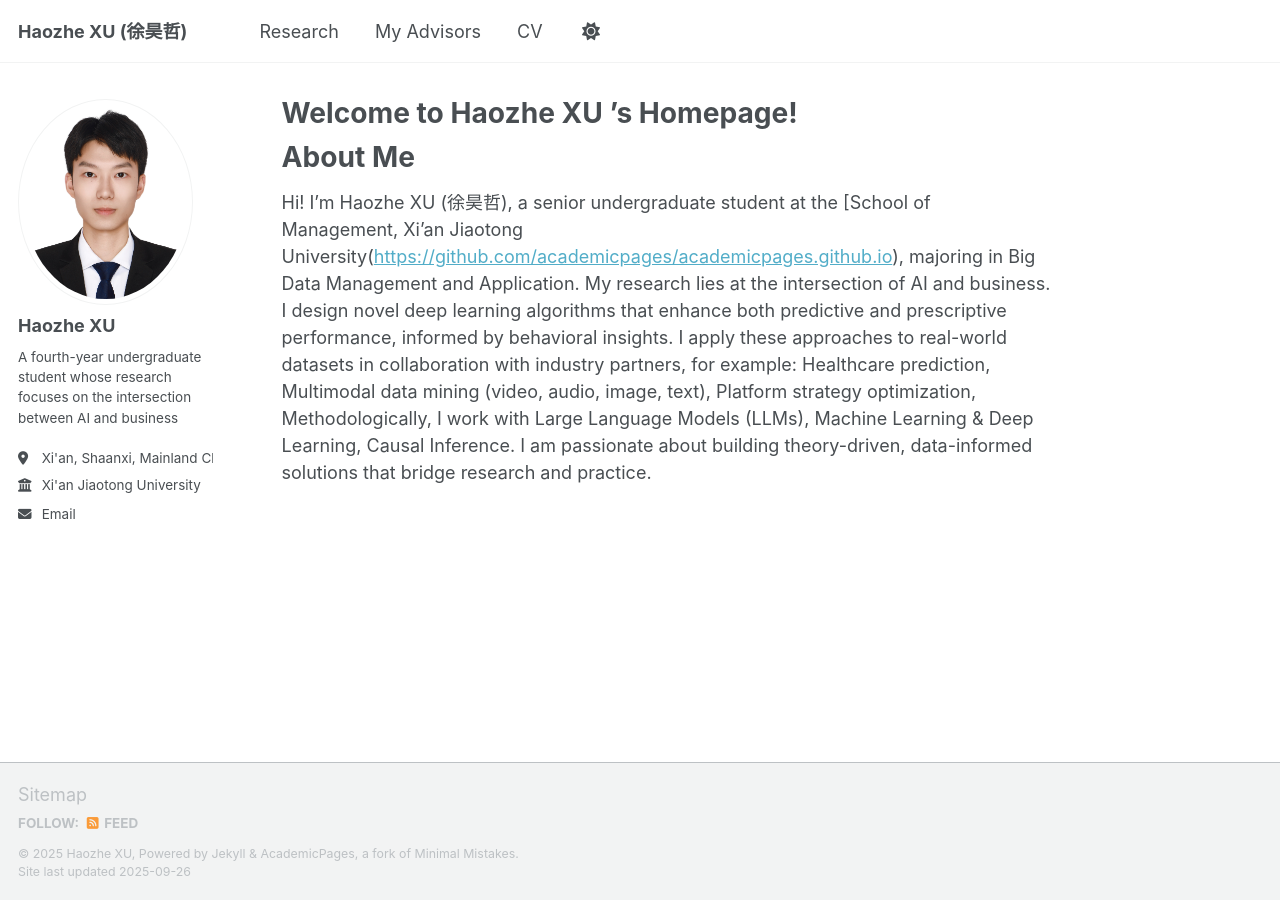
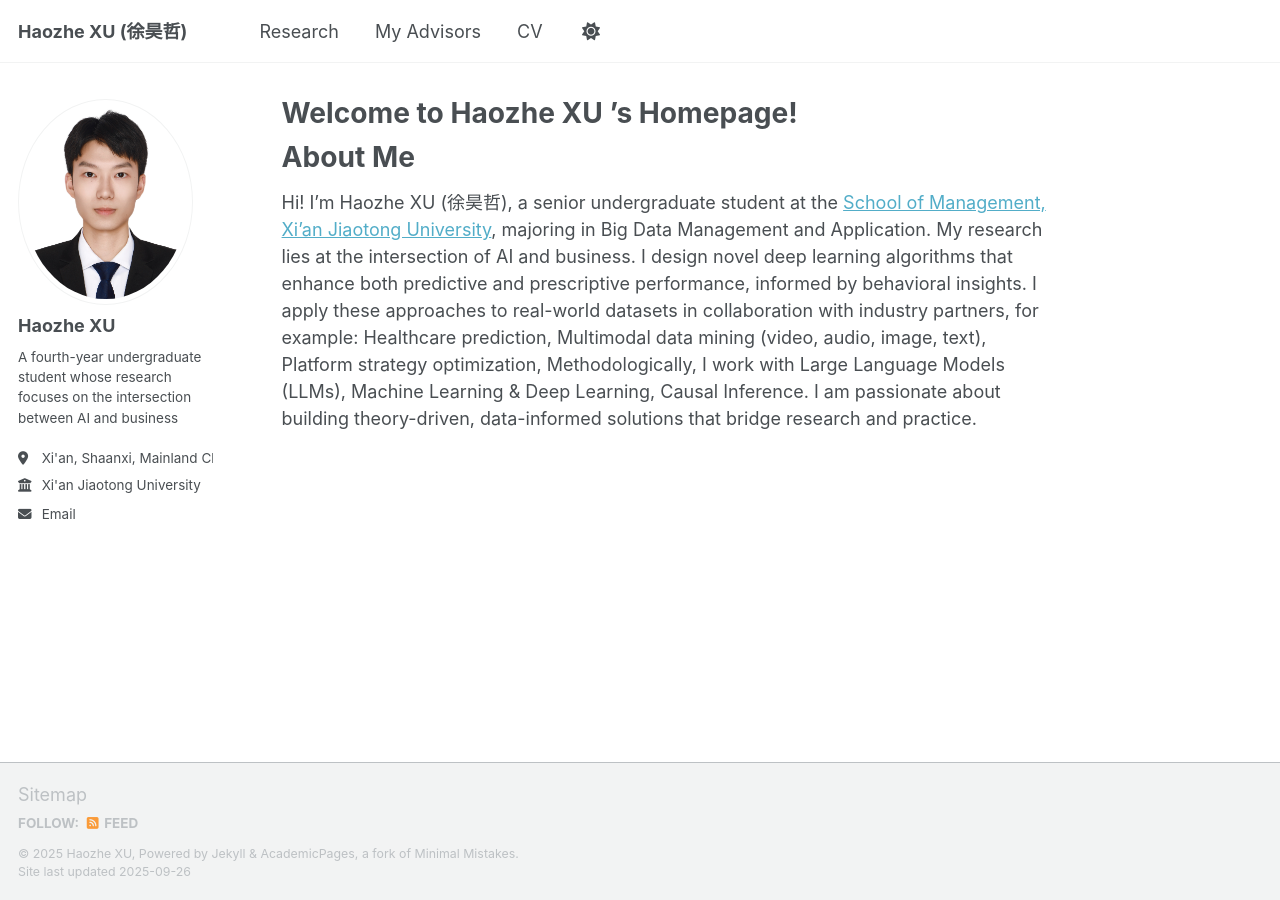
Before and after one commit to XuHaozhe0204/XuHaozhe0204.github.io, a Jekyll site: the page built from _pages/about.md, in a window 1280 px wide. Built offline with Jekyll 4.4.1, drawn with Linux system fonts in a browser that asks for light colours; a script that is not in the unit is left out; some of the changed lines change nothing that is shown.

Commit message:
Update about.md

```diff
--- a/_pages/about.md
+++ b/_pages/about.md
@@ -9,4 +9,4 @@ redirect_from:
 
 # About Me
 
-Hi! I’m Haozhe XU (徐昊哲), a senior undergraduate student at the [School of Management, Xi’an Jiaotong University([https://github.com/academicpages/academicpages.github.io](https://som.xjtu.edu.cn/en/)), majoring in Big Data Management and Application. My research lies at the intersection of AI and business. I design novel deep learning algorithms that enhance both predictive and prescriptive performance, informed by behavioral insights. I apply these approaches to real-world datasets in collaboration with industry partners, for example:  Healthcare prediction, Multimodal data mining (video, audio, image, text), Platform strategy optimization, Methodologically, I work with Large Language Models (LLMs), Machine Learning & Deep Learning, Causal Inference. I am passionate about building theory-driven, data-informed solutions that bridge research and practice.
+Hi! I’m Haozhe XU (徐昊哲), a senior undergraduate student at the [School of Management, Xi’an Jiaotong University](https://som.xjtu.edu.cn/en/), majoring in Big Data Management and Application. My research lies at the intersection of AI and business. I design novel deep learning algorithms that enhance both predictive and prescriptive performance, informed by behavioral insights. I apply these approaches to real-world datasets in collaboration with industry partners, for example:  Healthcare prediction, Multimodal data mining (video, audio, image, text), Platform strategy optimization, Methodologically, I work with Large Language Models (LLMs), Machine Learning & Deep Learning, Causal Inference. I am passionate about building theory-driven, data-informed solutions that bridge research and practice.
```
